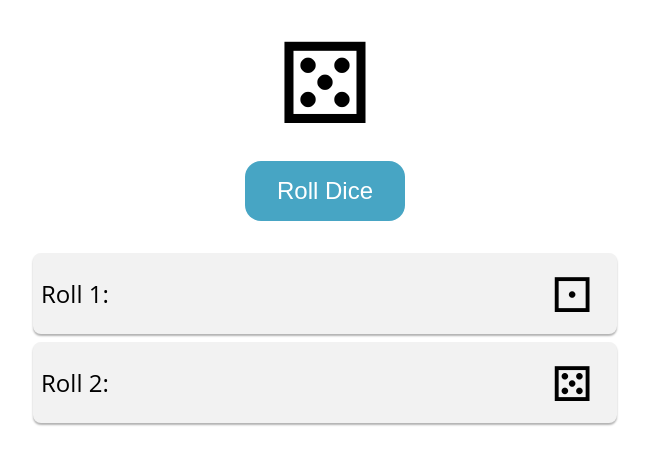
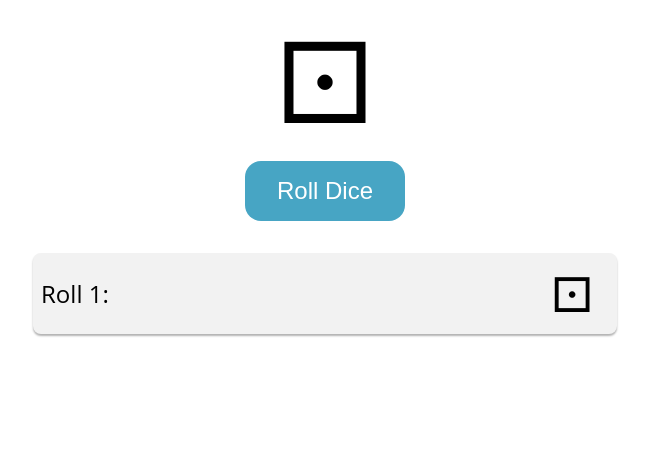
Before and after one commit to vi58-coder/dice-roll, a plain HTML site: page index.html in a window 1280 px wide. Both pictures are taken after a click on the button "Roll Dice". Shown: the part 99-564 px from the top of the page, without its empty margins (315-964 px from the left). Drawn offline with Linux system fonts and the light colour scheme.

Commit message:
initial commit

```diff
--- a/index.html
+++ b/index.html
@@ -11,8 +11,8 @@
     <div class="dice" id="dice">&#9860;</div>
     <button id="roll-button">Roll Dice</button>
     <ul id="roll-history">
-        <li>Roll 1: <span>&#9856;</span></li>
-        <li>Roll 2: <span>&#9860;</span></li>
+       <!-- <li>Roll 1: <span>&#9856;</span></li>
+        <li>Roll 2: <span>&#9860;</span></li>-->
     </ul>
 
     <script src="script.js"></script>
--- a/script.js
+++ b/script.js
@@ -1 +1,50 @@
-const buttonEL = document.getElementById("roll-button")
+const buttonEl = document.getElementById("roll-button");
+const diceEl = document.getElementById("dice");
+const rollHistoryEl = document.getElementById("roll-history");
+
+let historyList = [];
+
+function rollDice(){
+    const rollResult = Math.floor(Math.random() * 6) + 1;
+    const diceFace = getDiceFace(rollResult)
+    console.log(diceFace);
+    diceEl.innerHTML = diceFace;
+    historyList.push(rollResult),
+    updateRollHistory();
+}
+
+function updateRollHistory() {
+   rollHistoryEl.innerHTML = "";
+   for (let i = 0; i < historyList.length; i++) {
+    const listItem = document.createElement("li");
+    listItem.innerHTML = `Roll ${i + 1}: <span> ${getDiceFace(historyList[i]
+    )}</span>`;
+    rollHistoryEl.appendChild(listItem);
+   }
+}
+
+function getDiceFace(rollResult){
+    switch(rollResult){
+        case 1:
+            return "&#9856;";
+         case 2:
+            return "&#9857;";
+        case 3:
+            return "&#9858;";
+        case 4:
+            return "&#9859;";
+        case 5:
+            return "&#9860;";
+        case 6:
+            return "&#9861;";
+           default:
+            return "";
+    }
+}
+
+buttonEl.addEventListener("click", ()=>{
+    diceEl.classList.add("roll-animation");
+    setTimeout(()=>{diceEl.classList.remove("roll-animation");
+   rollDice()
+}, 1000);
+});
--- a/style.css
+++ b/style.css
@@ -19,6 +19,22 @@ h1{
 .dice{
     font-size: 7rem;
     margin: 5px;
+    animation-duration: 1s;
+    animation-fill-mode: forwards;
+}
+
+.roll-animation{
+    animation-name: roll;
+}
+
+@keyframes roll{
+    0%{
+        transform: rotateY(0deg) rotateX(0deg);
+    }
+
+    100%{
+        transform: rotateY(720deg) rotateX(720deg);
+    }
 }
 
 button{
```
